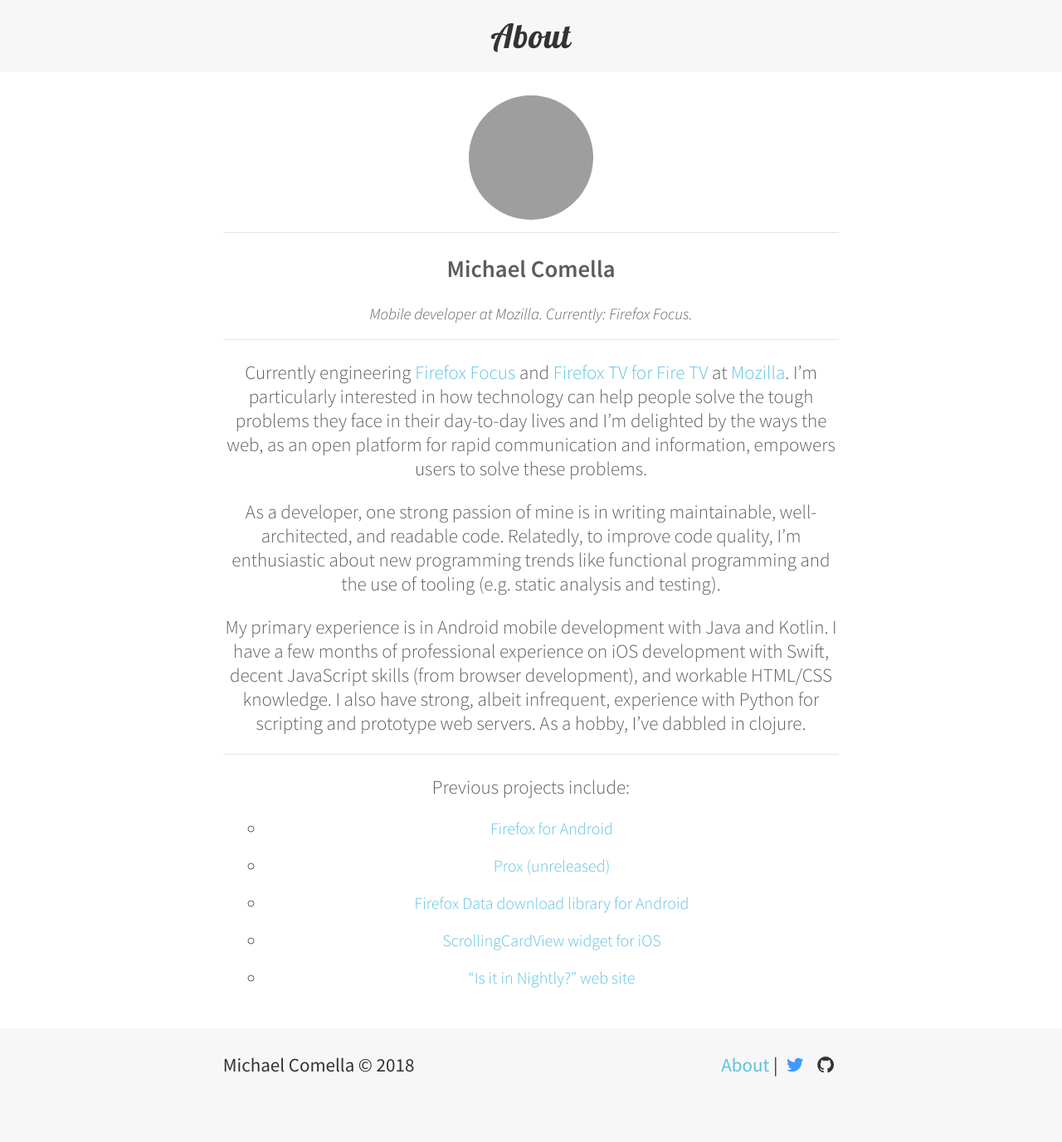
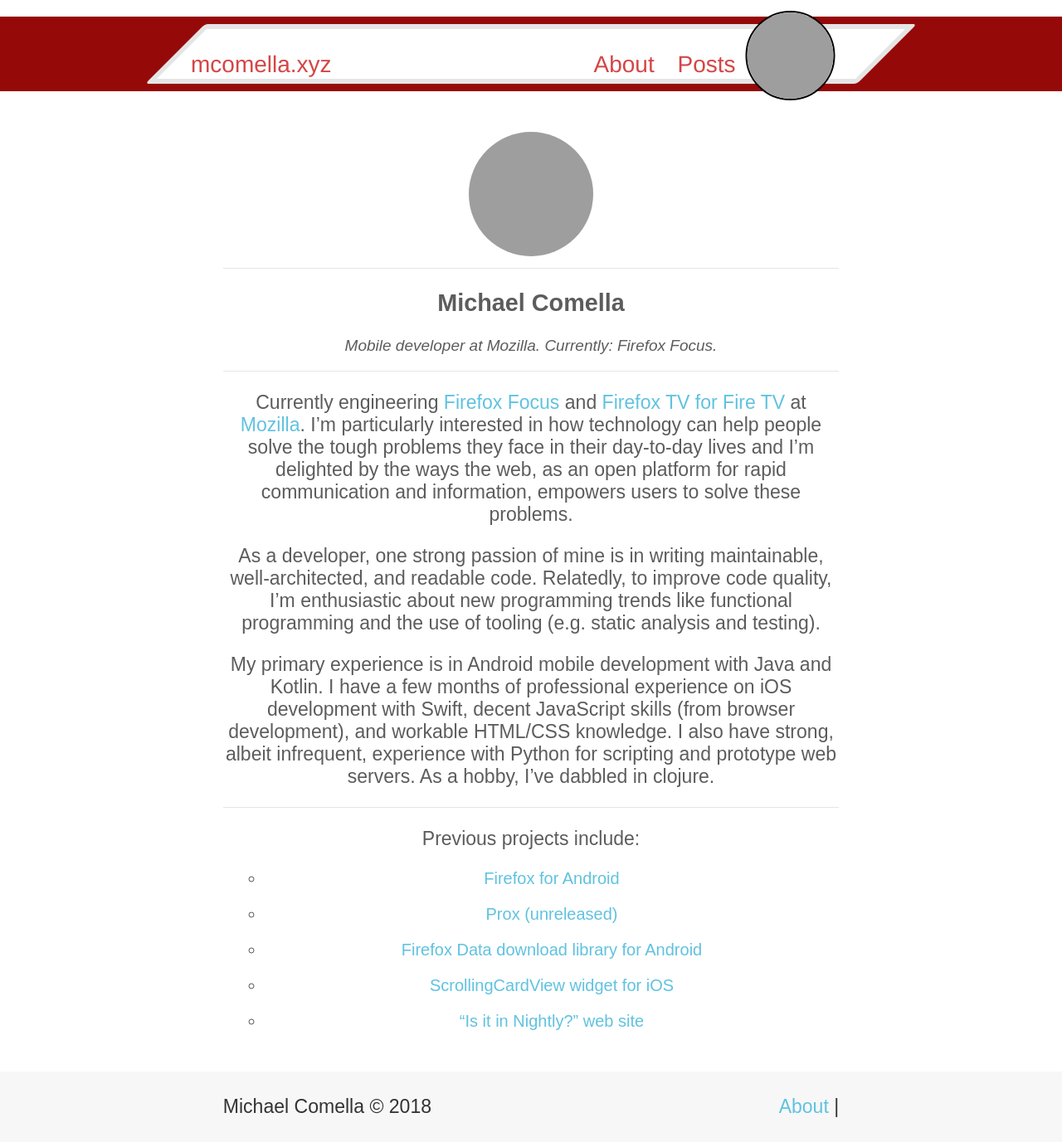
Before and after one commit to mcomella/mcomella.github.com, a Jekyll site: the page built from about.md, in a window 1280 px wide. Shown: the whole page at 83% size. Built offline with Jekyll 4.4.1, drawn with Linux system fonts in a browser that asks for light colours; before the commit the page ends 1326 px from its top, so only the background shows below that; grey boxes are pictures that could not be loaded.

Commit message:
Issue #26: Add header, clean up default.html.

```diff
--- a/_layouts/default.html
+++ b/_layouts/default.html
@@ -3,46 +3,30 @@
 <head>
 	<meta charset="utf-8">
 	<meta name="viewport" content="width=device-width, initial-scale=1">
+
 	<title>{% if page.title %}{{ page.title }}{% else %}{{ site.title }}{% endif %}</title>
 	<link rel="shortcut icon" href="/favicon.ico" />
 	<link rel="icon" href="/favicon.ico" />
 
-	<link rel="stylesheet" href="//fonts.googleapis.com/css?family=Source+Sans+Pro:400,300,300i,400i,600">
-	<link href='https://fonts.googleapis.com/css?family=Roboto+Mono:400,100italic,300italic,300' rel='stylesheet' type='text/css'>
-
-	{% if site.heading_font %}
-		<link href='https://fonts.googleapis.com/css?family={{ site.heading_font }}:400,600' rel='stylesheet' type='text/css'>
-		{% assign header_font = site.heading_font %}
-	{% else %}
-		<link href='https://fonts.googleapis.com/css?family=Lobster' rel='stylesheet' type='text/css'>
-		{% assign header_font = 'Lobster' %}
-	{% endif %}
 	<link rel="stylesheet" href="{{ site.baseurl }}/css/main.css">
-	<link rel="stylesheet" href="{{ site.baseurl }}/css/fontello-embedded.css">
+	<link rel="stylesheet" href="{{ site.baseurl }}/css/redesign.css">
 </head>
 <body>
-	<div id="wrapper">
-		<div id="main">
-			<nav class="nav">
-				<div class="container">
-		  			<a href="/">
-						<h1 style="font-family: {{ header_font }}" class="logo">
-						{% if page.title == "About" %}
-							About
-						{% else %}
-							{{ site.nickname_title }}
-						{% endif %}
-						</h1>
-					</a>
-		  			<ul class="navlist">
-		  			</ul>
-		  		</div>
+	<header>
+		<div id="banner">
+			<div>mcomella.xyz</div>
+			<nav>
+				<span>About</span>
+				<span>Posts</span>
+                <img class="headshot" alt="Photo of Michael Comella" src="https://www.gravatar.com/avatar/36d05d5b8389b342fc0629461fb39377?s=150">
 			</nav>
-			{{ content }}
 		</div>
-		<div id="footer">
-			{% include footer.html %}
-		</div>
+	</header>
+
+	{{ content }}
+
+	<div id="footer">
+		{% include footer.html %}
 	</div>
 </body>
 </html>
--- /dev/null
+++ b/css/redesign.css
@@ -0,0 +1,59 @@
+header {
+    display: flex;
+    height: 90px;
+    margin: 20px auto;
+
+    background: #960909;
+
+    align-items: center;
+}
+
+#banner {
+    display: flex;
+    height: 72px;
+    width: 67%;
+    margin: 0 auto;
+    padding: 0 84px 3px 24px;
+
+    background: white;
+    border-width: 6px 8px;
+    border-style: solid;
+    border-color: #E5E5E5;
+    border-radius: 4px;
+    transform: skew(-45deg); /* parallelogram */
+
+    align-items: flex-end;
+    justify-content: space-between;
+
+    color: #D44646;
+    font-family: Helvetica, sans-serif;
+    font-weight: lighter;
+    font-size: 28px;
+    line-height: 1;
+}
+
+#banner > * {
+    /* TODO:
+    - creates 1px opening in headshot. Maybe put in parent?
+    - Perfect padding.
+    - Rest of document.
+    - Licenses (should I copyright my design?)
+    */
+    transform: skew(45deg); /* Undo container skew. */
+}
+
+nav > span {
+    margin-left: 16px;
+    margin-right: 4px;
+}
+
+#banner .headshot {
+    position: relative;
+    height: 108px;
+    top: 34px;
+
+    border-radius: 50%;
+    border: solid 2px black;
+
+    align-self: center;
+}
```
